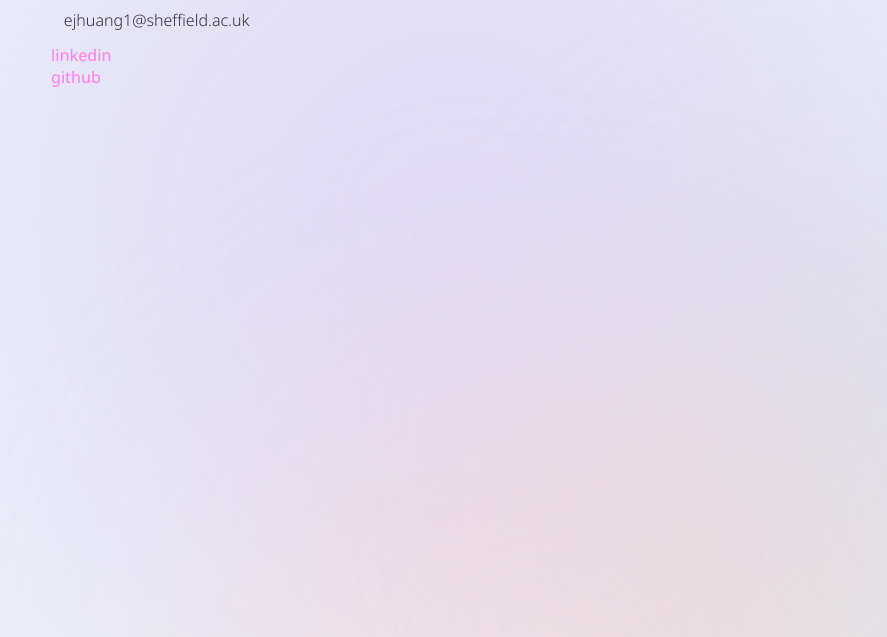
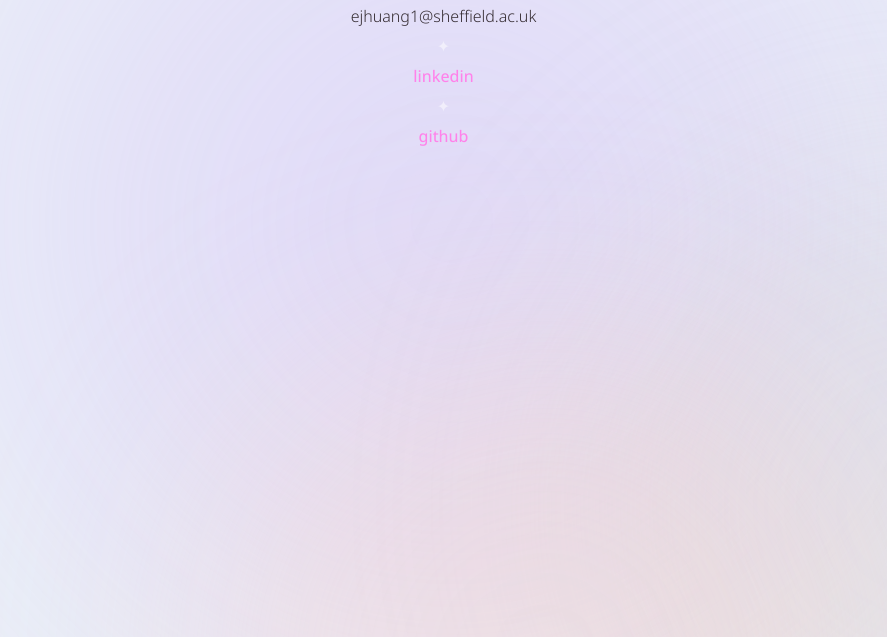
Before and after one commit to emihua/Portfolio-Website, a website: page contact.html in a window 1280 px wide. Shown: the part 163-800 px from the top of the page, without its empty margins (189-1076 px from the left). Drawn offline with Linux system fonts and the light colour scheme.

Commit message:
Changes to contact page and home page

```diff
--- a/contact.html
+++ b/contact.html
@@ -33,10 +33,11 @@
   <div class="content-container">
     <div>
       <h1>Contact me!</h1>
-      <p>ejhuang1@sheffield.ac.uk</p>
-      <a href="https://www.linkedin.com/in/emilyjiahuang/">linkedin</a>
-      <br>
-      <a href="https://github.com/emihua">github</a>
+      <p class="centered-text">ejhuang1@sheffield.ac.uk</p>
+      <div class="center-star">✦</div>
+      <a class="centered-text" href="https://www.linkedin.com/in/emilyjiahuang/">linkedin</a>
+      <div class="center-star">✦</div>
+      <a class="centered-text" href="https://github.com/emihua">github</a>
     </div>
   </div>
 </main>
--- a/css/style.css
+++ b/css/style.css
@@ -221,4 +221,9 @@ a{
 
 .centered-text{
   text-align: center;
+  align-content: center;
+  justify-content: center;
+  display: flex;
+  margin: 0.5em;
+  padding: 0;
 }
```
Also changed, not shown: index.html (+1 -2 lines).
